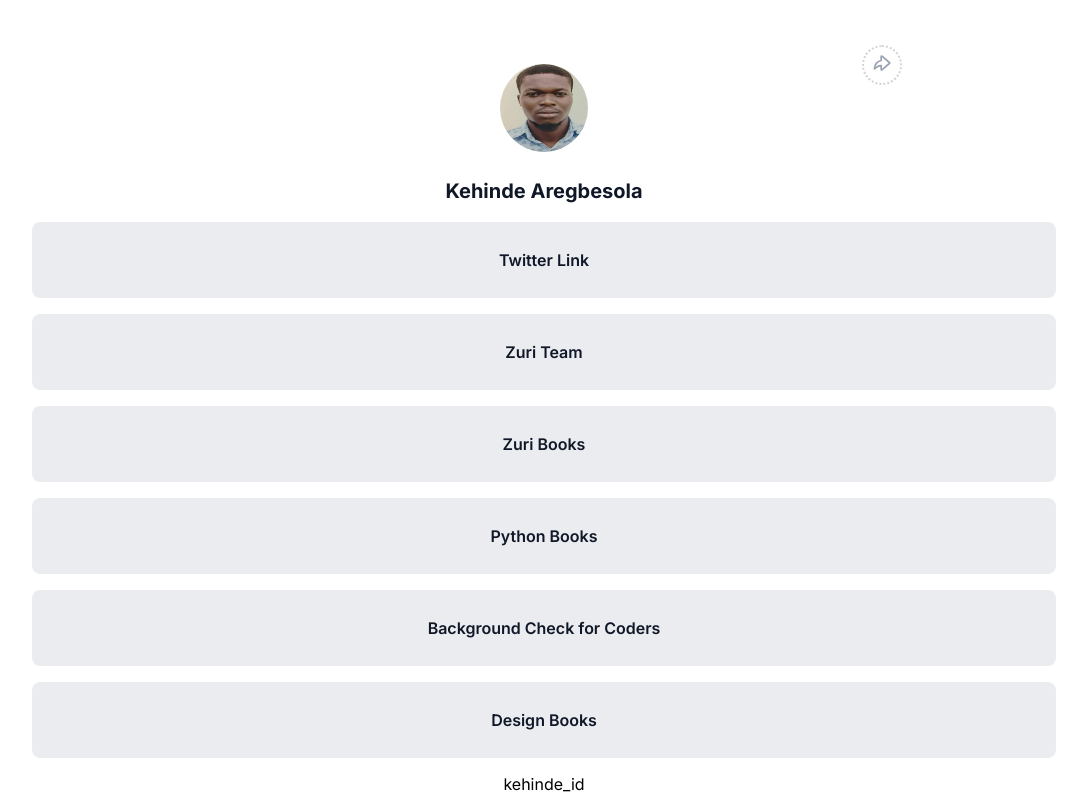
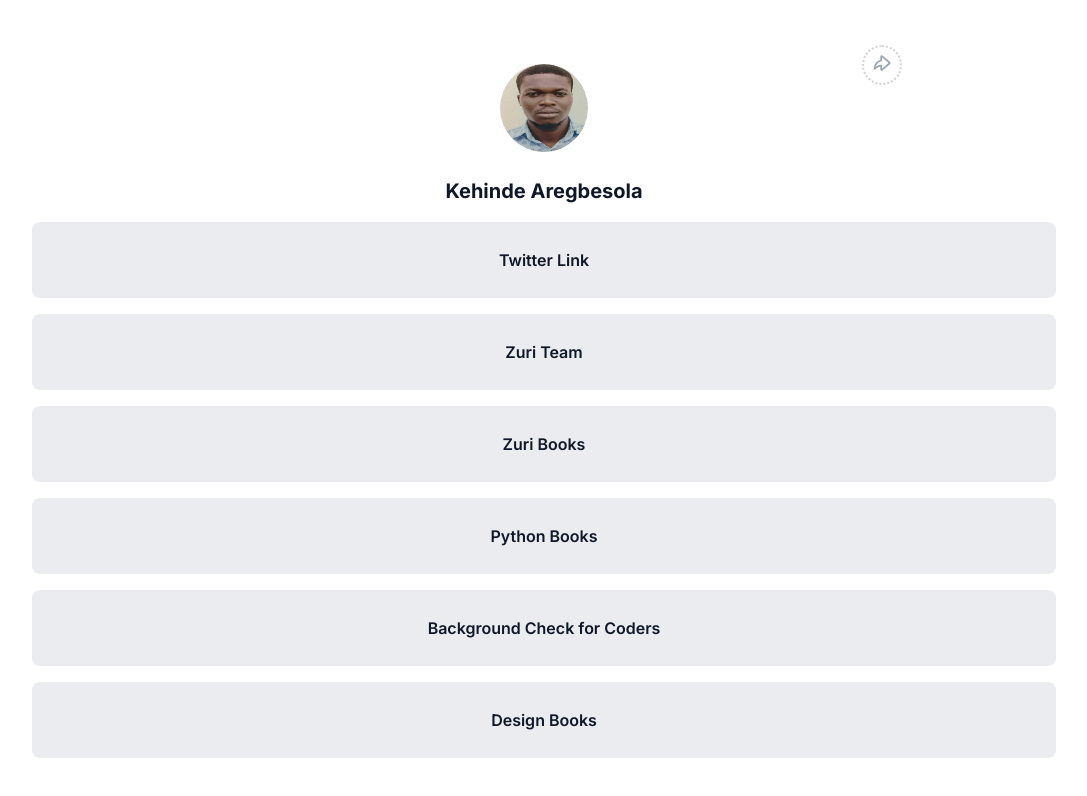
Before and after one commit to dimeji2021/zuri-week-1-project, a React (Create React App) app: page / in a window 1280 px wide. Shown: the top 796 px of the page, without its empty margins (96-1183 px from the left). Built offline with nearby package versions, Linux system fonts and the light colour scheme.

Commit message:
added the specified id namess

```diff
--- a/src/components/LinkSection.js
+++ b/src/components/LinkSection.js
@@ -41,7 +41,7 @@ export const LinkSection = () => {
           <LinkSectionStyle>{i.name}</LinkSectionStyle>
         </a>
       ))}
-      <p id="slack">kehinde_id</p>
+      {/* <p id="slack">kehinde_id</p> */}
     </HoverStyle>
   );
 };
--- a/src/components/LinkSectionStyles.js
+++ b/src/components/LinkSectionStyles.js
@@ -16,7 +16,7 @@ export const LinkSectionStyle = styled.p`
   border: 1px solid #eaecf0;
   border-radius: 8px;
   #slack {
-    visibility: hidden;
+    display: none;
   }
 `;
 
```
